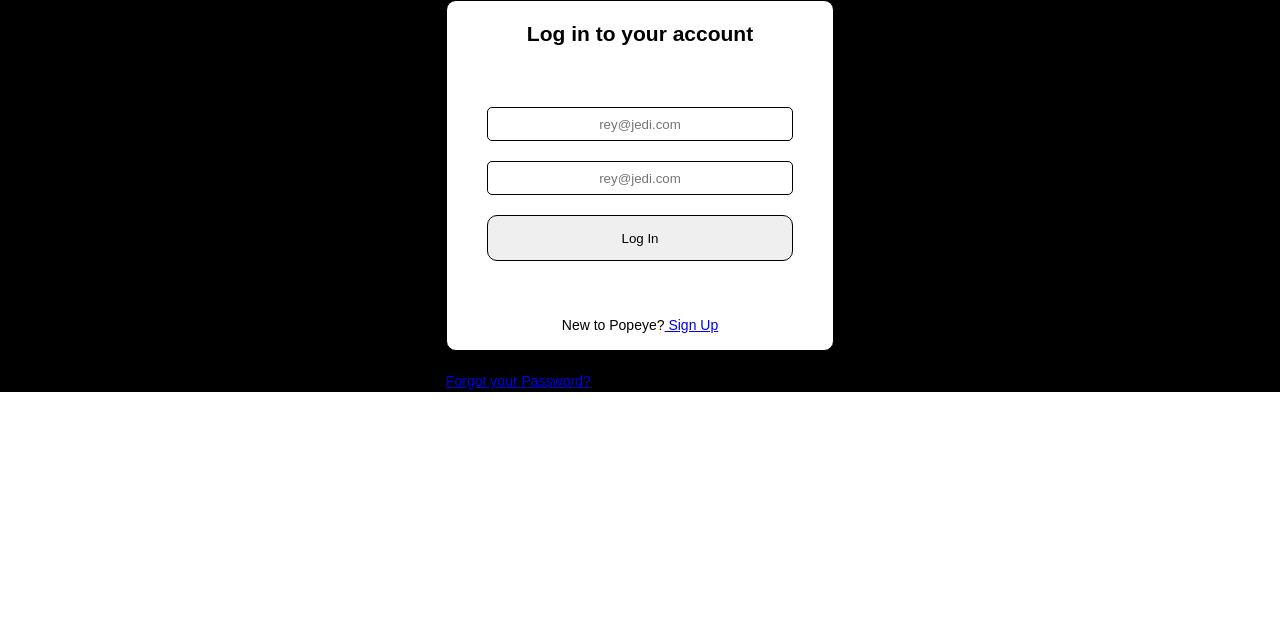
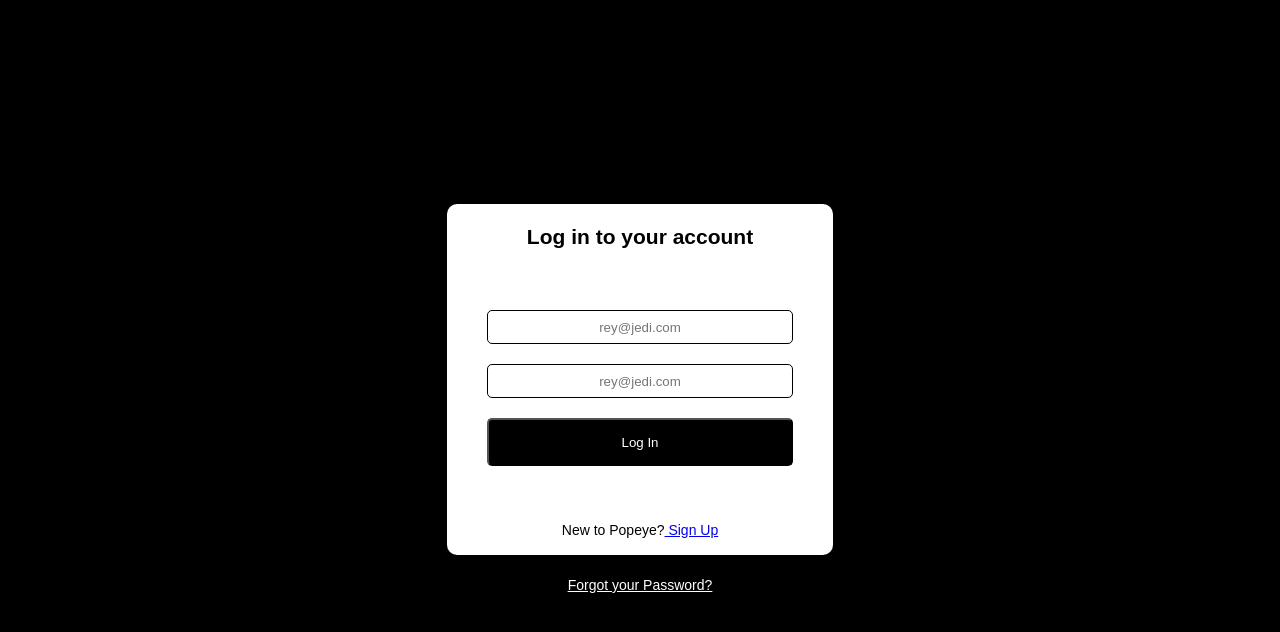
Before and after one commit to nicrodemus/popeye-client, a React (Create React App) app: page /login-page in a window 1280 px wide. Shown: the top 632 px of the page. Built offline with nearby package versions, Linux system fonts and the light colour scheme; no server answers; what google-maps-react would draw is missing.

Commit message:
login css fixed

```diff
--- a/src/App.css
+++ b/src/App.css
@@ -27,10 +27,24 @@ body {
   padding: 0;
 }
 
+/* -----------single css command ----------- */
 .flex {
   display: flex;
 }
 
+.hei-100vh {
+  height: 100vh;
+}
+
+.j-cont-center {
+  justify-content: center;
+}
+
+.white {
+  color:white;
+}
+
+/* ----------------------------------------- */
 label {
   display: flex;
   flex-direction: column;
@@ -51,6 +65,7 @@ input {
 
 button {
   width: 100%;
-  border-radius: 10px;
-  border: 1px solid black;
+  border-radius: 5px;
+  background-color: #000000;
+  color:white;
 }
--- a/src/components/LoginPage/LoginPage.css
+++ b/src/components/LoginPage/LoginPage.css
@@ -2,18 +2,17 @@
   display: flex;
   justify-content: center;
   align-items: center;
-  background-color: black
+  background-color: #000000;
 }
 
 .login-div {
-  border: 1px solid black;
+  background-color: #fff;
   display: flex;
   flex-direction: column;
   justify-content: space-around;
   align-items: center;
   border-radius: 10px;
   max-width: 500px;
-  background-color: white;
 }
 
 .login-form {
--- a/src/components/LoginPage/LoginPage.js
+++ b/src/components/LoginPage/LoginPage.js
@@ -85,7 +85,7 @@ class LoginPage extends Component {
           </div>
 
           <div>
-            <NavLink className="margin-top-20 flex j-cont-center" to="/reset-password">
+            <NavLink className="margin-top-20 flex j-cont-center white" to="/reset-password">
               Forgot your Password?
             </NavLink>
           </div>
```
